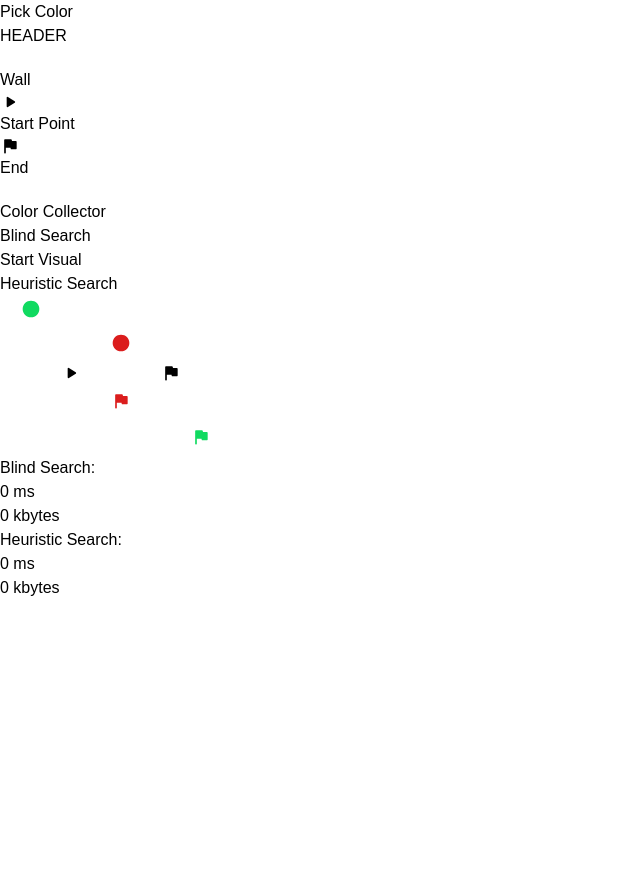
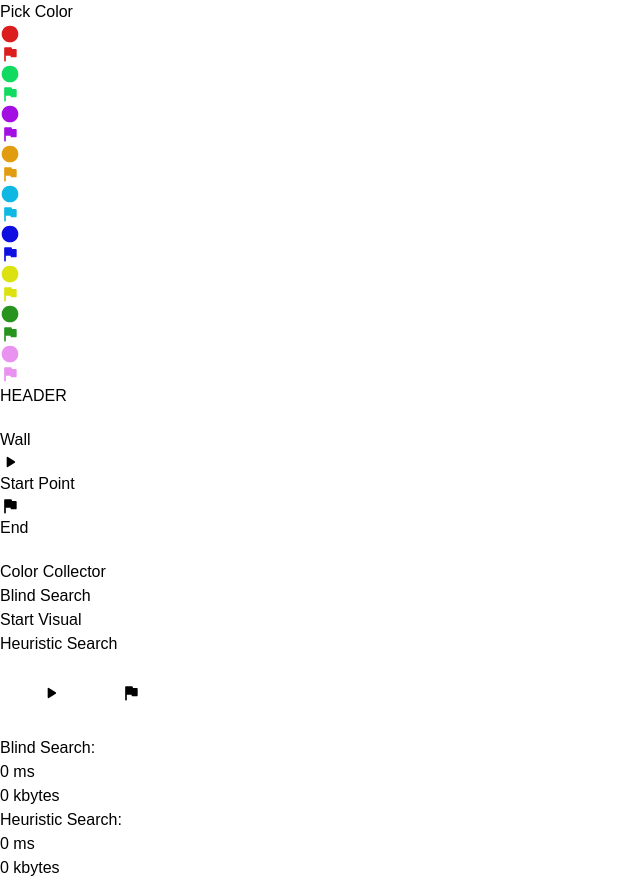
Before and after one commit to kaooatprm/ColorCollector, a Next.js app in the folder colorcollector/: page / in a window 1280 px wide. Shown: the whole page, without its empty margins (0-640 px from the left). Before the commit the page ends 800 px from the top, so only its background shows below. Built offline with nearby package versions, Linux system fonts and the light colour scheme; some icons are missing.

Commit message:
color menu logic implement

```diff
--- /dev/null
+++ b/colorcollector/src/app/components/colorPos.tsx
@@ -0,0 +1,30 @@
+import { Icon } from "@iconify/react";
+
+export default function ColorPos({
+  iconStyle,
+  colorStyle,
+  id,
+  selectedIndex,
+  onClick,
+}: {
+  id: number
+  selectedIndex: number;
+  iconStyle: string;
+  colorStyle: string;
+  onClick: (id: number) => void;
+}) {
+  return (
+    <>
+      <div className={`flex p-2 border rounded-md border-[#b3b3b3] ${selectedIndex === id ? 'bg-[#a3a3a3]' : ''}`} onClick={() => onClick(id)}>
+        <div className="flex justify-center items-center">
+          <Icon
+            icon={iconStyle}
+            width={20}
+            height={20}
+            style={{ color: colorStyle }}
+          />
+        </div>
+      </div>
+    </>
+  );
+}
--- a/colorcollector/src/app/page.tsx
+++ b/colorcollector/src/app/page.tsx
@@ -1,10 +1,17 @@
 "use client";
 import { useState, useEffect } from "react";
 import { Icon } from "@iconify/react";
+import ColorPos from "./components/colorPos";
 
 interface Performance {
   runTime: number;
   memUsage: number;
+}
+
+interface colorData {
+  id: number;
+  colorStyle: string;
+  iconStyle: string;
 }
 
 interface ColorObject {
@@ -14,6 +21,99 @@ interface ColorObject {
   isColorPosCollect: boolean;
   isColorFlagCollect: boolean;
 }
+
+const colorDataList = [
+  {
+    id: 0,
+    colorStyle: "#DB1D1D",
+    iconStyle: "material-symbols:circle",
+  },
+  {
+    id: 1,
+    colorStyle: "#DB1D1D",
+    iconStyle: "material-symbols:flag-rounded",
+  },
+  {
+    id: 2,
+    colorStyle: "#10DA60",
+    iconStyle: "material-symbols:circle",
+  },
+  {
+    id: 3,
+    colorStyle: "#10DA60",
+    iconStyle: "material-symbols:flag-rounded",
+  },
+  {
+    id: 4,
+    colorStyle: "#A30FE2",
+    iconStyle: "material-symbols:circle",
+  },
+  {
+    id: 5,
+    colorStyle: "#A30FE2",
+    iconStyle: "material-symbols:flag-rounded",
+  },
+  {
+    id: 6,
+    colorStyle: "#E29C0F",
+    iconStyle: "material-symbols:circle",
+  },
+  {
+    id: 7,
+    colorStyle: "#E29C0F",
+    iconStyle: "material-symbols:flag-rounded",
+  },
+  {
+    id: 8,
+    colorStyle: "#0FB8E2",
+    iconStyle: "material-symbols:circle",
+  },
+  {
+    id: 9,
+    colorStyle: "#0FB8E2",
+    iconStyle: "material-symbols:flag-rounded",
+  },
+  {
+    id: 10,
+    colorStyle: "#0F0FE2",
+    iconStyle: "material-symbols:circle",
+  },
+  {
+    id: 11,
+    colorStyle: "#0F0FE2",
+    iconStyle: "material-symbols:flag-rounded",
+  },
+  {
+    id: 12,
+    colorStyle: "#DBE20F",
+    iconStyle: "material-symbols:circle",
+  },
+  {
+    id: 13,
+    colorStyle: "#DBE20F",
+    iconStyle: "material-symbols:flag-rounded",
+  },
+  {
+    id: 14,
+    colorStyle: "#289420",
+    iconStyle: "material-symbols:circle",
+  },
+  {
+    id: 15,
+    colorStyle: "#289420",
+    iconStyle: "material-symbols:flag-rounded",
+  },
+  {
+    id: 16,
+    colorStyle: "#EA92F0",
+    iconStyle: "material-symbols:circle",
+  },
+  {
+    id: 17,
+    colorStyle: "#EA92F0",
+    iconStyle: "material-symbols:flag-rounded",
+  },
+];
 
 const mockData = [
   {
@@ -44,8 +144,9 @@ export default function Home() {
   //const [startPos, setStartPos] = useState<[number, number]>([17, 35]);
   //const [endPos, setEndPos] = useState<[number, number]>([1, 10]);
 
-  const [tempColorPos, setTempColorPos] = useState<ColorObject[]>(mockData);
+  const [tempColorPos, setTempColorPos] = useState<ColorObject[]>([]);
   const [colorPos, setColorPos] = useState<ColorObject[]>([]);
+  const [selectedColorIndex, setSelectedColorIndex] = useState<number>(0);
 
   const [playState, setPlayState] = useState<string>("STOPPED");
   const [blindSearchPerformance, setBlindSearchPerformance] =
@@ -87,10 +188,67 @@ export default function Home() {
       if (row === startPos[0] && col === startPos[1]) return;
       newGrid[row][col] = 3;
       setEndPos([row, col]);
+    } else if (selectState === "COLOR") {
+      console.log("Selected Index : ", selectedColorIndex);
+
+      setTempColorPos((prev) => {
+        const selectedColor = colorDataList[selectedColorIndex];
+
+        if (!selectedColor) {
+          return prev;
+        }
+
+        const { colorStyle } = selectedColor;
+        const existingIndex = prev.findIndex(
+          (item) => item.colorType === colorStyle
+        );
+
+        let updatedData = [...prev];
+
+        if (existingIndex !== -1) {
+          updatedData = updatedData.map((item, index) => {
+            if (index === existingIndex) {
+              return {
+                ...item,
+                colorPos:
+                  selectedColorIndex % 2 === 0
+                    ? item.colorPos[0] === row && item.colorPos[1] === col
+                      ? [9999, 9999]
+                      : [row, col]
+                    : item.colorPos,
+
+                flagColorPos:
+                  selectedColorIndex % 2 !== 0
+                    ? item.flagColorPos[0] === row &&
+                      item.flagColorPos[1] === col
+                      ? [9999, 9999]
+                      : [row, col]
+                    : item.flagColorPos,
+              };
+            }
+            return item;
+          });
+        } else {
+          updatedData.push({
+            colorType: colorStyle,
+            colorPos: selectedColorIndex % 2 === 0 ? [row, col] : [9999, 9999],
+            flagColorPos:
+              selectedColorIndex % 2 !== 0 ? [row, col] : [9999, 9999],
+            isColorPosCollect: false,
+            isColorFlagCollect: false,
+          });
+        }
+
+        return updatedData;
+      });
     }
 
     setGrid(newGrid);
   };
+
+  useEffect(() => {
+    console.log(tempColorPos);
+  }, [tempColorPos]);
 
   const handleMouseEnter = (row: number, col: number) => {
     if (playState !== "STOPPED") return;
@@ -129,14 +287,9 @@ export default function Home() {
     setGrid(newGrid);
   };
 
-  useEffect(() => {
-    setColorPos(tempColorPos.map(item => ({ ...item })));
-  }, []);
-
-  useEffect(() => {
-    console.log(colorPos);
-    console.log("----------");
-  }, [colorPos]);
+  /* useEffect(() => {
+    setColorPos(tempColorPos.map((item) => ({ ...item })));
+  }, []);*/
 
   const handleFindPath = () => {
     setPlayState("START");
@@ -193,7 +346,7 @@ export default function Home() {
     };
 
     if (colorPos) {
-      setColorPos(tempColorPos.map(item => ({ ...item })));
+      setColorPos(tempColorPos.map((item) => ({ ...item })));
       let colorFinderSize = colorPos.length;
       let currentColorFinderIndex = 0;
       let currentColorFinderState = 0; // 0 = find color, 1 = find hole
@@ -454,7 +607,7 @@ export default function Home() {
     };
 
     if (colorPos) {
-      setColorPos(tempColorPos.map(item => ({ ...item })));
+      setColorPos(tempColorPos.map((item) => ({ ...item })));
       let colorFinderSize = colorPos.length;
       let currentColorFinderIndex = 0;
       let currentColorFinderState = 0; // 0 = find color, 1 = find hole
@@ -702,10 +855,9 @@ export default function Home() {
   };
 
   const handleVisual = () => {
-
-    if(playState === "END") {
+    if (playState === "END") {
       clearBoard();
-      setColorPos(tempColorPos.map(item => ({ ...item })));
+      setColorPos(tempColorPos.map((item) => ({ ...item })));
       setPlayState("STOPPED");
       return;
     }
@@ -719,14 +871,41 @@ export default function Home() {
     }
   };
 
+  const handleClickColorPos = (id: number) => {
+    console.log("HELLO ", id);
+    setSelectedColorIndex(id);
+  };
+
+  const handleClickColorPosFlag = (id: number) => {
+    console.log("HELLO FLAG ", id);
+    setSelectedColorIndex(id);
+  };
+
   return (
     <div className="flex relative flex-col w-full h-full">
       <div
-        className={`bg-[#c5c5c5] pt-1 px-1 items-center absolute bottom-[20%] w-28 h-[500px] ml-3 ${
+        className={`bg-[#e7e7e7] pt-1 px-1 items-center absolute bottom-[20%] rounded-md w-28 h-[500px] ml-3 ${
           selectState === "COLOR" ? "flex flex-col" : "hidden"
         }`}
       >
         <div className="flex">Pick Color</div>
+        <div className="grid grid-cols-2 gap-3 mt-2">
+          {colorDataList.map((item) => (
+            <div key={item.id} className="flex cursor-pointer">
+              <ColorPos
+                id={item.id}
+                selectedIndex={selectedColorIndex}
+                iconStyle={item.iconStyle}
+                colorStyle={item.colorStyle}
+                onClick={
+                  item.id % 2 === 0
+                    ? handleClickColorPos
+                    : handleClickColorPosFlag
+                }
+              />
+            </div>
+          ))}
+        </div>
       </div>
       <div className="flex justify-center items-center w-full">HEADER</div>
       <div className="flex gap-x-5 flex-row mt-5 justify-center items-center">
@@ -846,7 +1025,9 @@ export default function Home() {
                     onMouseDown={() => handleMouseDown(rowIndex, colIndex)}
                     onMouseEnter={() => handleMouseEnter(rowIndex, colIndex)}
                   >
-                    {rowIndex === startPos[0] && colIndex === startPos[1] && colorPos && (
+                    {rowIndex === startPos[0] &&
+                      colIndex === startPos[1] &&
+                      colorPos && (
                         <div
                           className={`w-full h-full justify-center items-center ${
                             colorPos.length > 0 && colorPos[0].isColorPosCollect
@@ -876,14 +1057,18 @@ export default function Home() {
                           colorPos[0] === rowIndex && colorPos[1] === colIndex
                       );
                       const matchedFlag =
-                      matchedIndex !== undefined && matchedIndex !== -1 && colorPos
+                        matchedIndex !== undefined &&
+                        matchedIndex !== -1 &&
+                        colorPos
                           ? colorPos[matchedIndex]
                           : undefined;
 
                       return matchedFlag ? (
                         <div
                           className={`w-full h-full justify-center items-center ${
-                            colorPos && matchedIndex !== undefined && colorPos[matchedIndex].isColorFlagCollect
+                            colorPos &&
+                            matchedIndex !== undefined &&
+                            colorPos[matchedIndex].isColorFlagCollect
                               ? "hidden"
                               : "flex"
                           }`}
@@ -911,7 +1096,9 @@ export default function Home() {
                       return matchedFlag ? (
                         <div
                           className={`w-full h-full justify-center items-center ${
-                            colorPos && matchedIndex !== undefined && matchedIndex + 1 < colorPos.length &&
+                            colorPos &&
+                            matchedIndex !== undefined &&
+                            matchedIndex + 1 < colorPos.length &&
                             colorPos[matchedIndex + 1].isColorPosCollect
                               ? "hidden"
                               : "flex"
```
Lines whose indentation alone changed are shown as unchanged.
